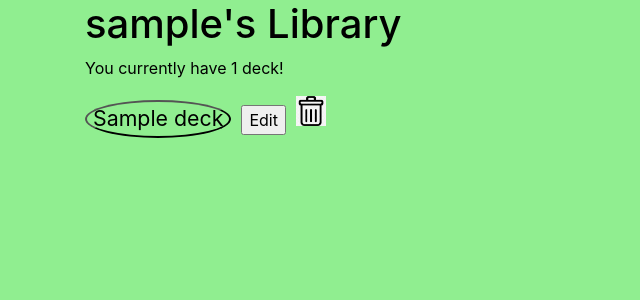
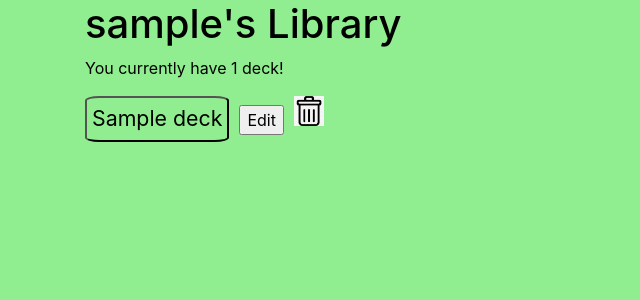
Before and after one commit to tyler-cranmer/Quizzex, a Flask app: page /library in a window 1280 px wide. Shown: the part 59-359 px from the top of the page, without its empty margins (0-640 px from the left). Run offline with Flask 2, Linux system fonts and the light colour scheme; the visitor is signed in with stand-in values (Sample User, id 1); tables that the repository leaves empty or names only in its code hold one stand-in row (values such as "Sample post"); some libraries are stand-ins or nearby versions; some web fonts are replaced.

Commit message:
added padding to button and adjusted border radius

```diff
--- a/root/static/css/user-library.css
+++ b/root/static/css/user-library.css
@@ -12,7 +12,8 @@ body {
 .deck {
   font-size: 16pt;
   margin-right: 10px;
-  border-radius: 50%;
+  padding: 5px;
+  border-radius: 10%;
   background-color: var(--main-background-color);
 }
 
```
